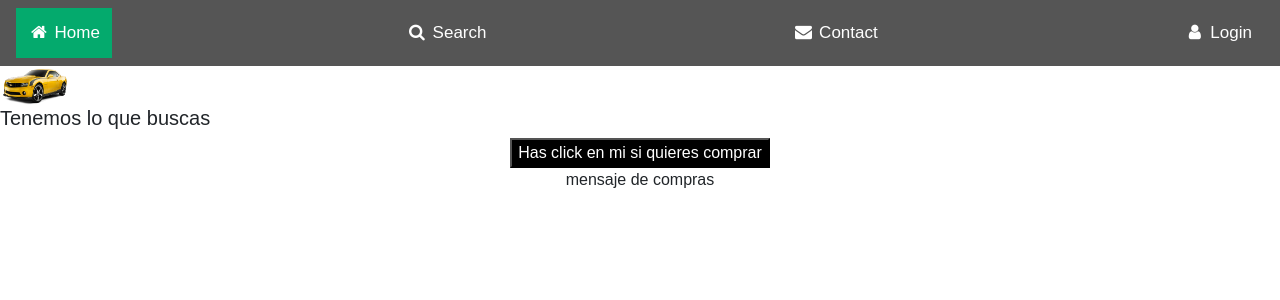
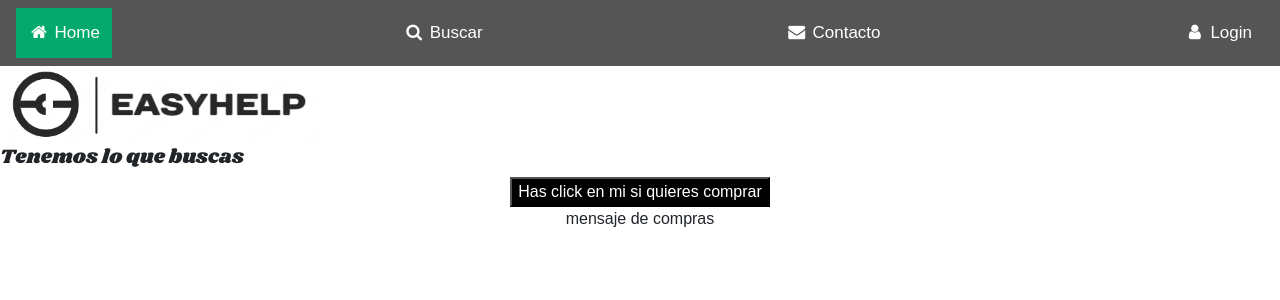
Before and after one commit to MaxQuiroga/EasyHelp_2.0, a Flask app: page / in a window 1280 px wide. Shown: the top 300 px of the page. Run offline with Flask 2, Linux system fonts and the light colour scheme.

Commit message:
Avance Web Page

```diff
--- a/EasyHelp_2.0-main/templates/base.html
+++ b/EasyHelp_2.0-main/templates/base.html
@@ -1,14 +1,20 @@
 <!doctype html>
 <html>
     <head>
-
       <link rel="stylesheet" href="https://cdn.jsdelivr.net/npm/bootstrap@4.3.1/dist/css/bootstrap.min.css" integrity="sha384-ggOyR0iXCbMQv3Xipma34MD+dH/1fQ784/j6cY/iJTQUOhcWr7x9JvoRxT2MZw1T" crossorigin="anonymous">
       <link rel="apple-touch-icon" sizes="180x180" href="../static/images/favicon_io/apple-touch-icon.png">
       <link rel="icon" type="image/png" sizes="32x32" href="../static/images/favicon_io/favicon-32x32.png">
       <link rel="icon" type="image/png" sizes="16x16" href="../static/images/favicon_io/favicon-16x16.png">
       <link rel="manifest" href="../static/images/favicon_io/site.webmanifest">
+      <link rel="preconnect" href="https://fonts.googleapis.com">
+      <link rel="preconnect" href="https://fonts.gstatic.com" crossorigin>
       <title>EasyHelp</title>
 <style type="text/css">
+
+@font-face {
+  font-family: fuenteSecundaria;
+  src: url(../static/fonts/Shrikhand-Regular.ttf);
+}
 
 body {font-family: Arial, Helvetica, sans-serif;}
 
@@ -64,7 +70,7 @@ li a:hover {
   text-align: center;
 }
 
-h1{text-align: left}
+h1{text-align: left; font-family: fuenteSecundaria;}
 
 </style>
 </head>
@@ -75,12 +81,13 @@ h1{text-align: left}
 
       <div class="navbar">
         <a class="active" href="#"><i class="fa fa-fw fa-home"></i> Home</a>
-        <a href="#"><i class="fa fa-fw fa-search"></i> Search</a>
-        <a href="#"><i class="fa fa-fw fa-envelope"></i> Contact</a>
+        <a href="#"><i class="fa fa-fw fa-search"></i> Buscar</a>
+        <a href="#"><i class="fa fa-fw fa-envelope"></i> Contacto</a>
         <a href="#"><i class="fa fa-fw fa-user"></i> Login</a>
       </div>
 
-        <image src="../static/images/image.png" width = "70px" height = "40px">
+        <image src="../static/images/image.png" width = "25%" height = "25%">
+
         <h1 style ="font-size: 20px">Tenemos lo que buscas</h1>
 
         <div class="vertical-center">
```
Also changed, not shown: EasyHelp_2.0-main/static/fonts/Shrikhand-Regular.ttf (added), EasyHelp_2.0-main/static/images/image.png. Lines whose indentation alone changed are shown as unchanged.
